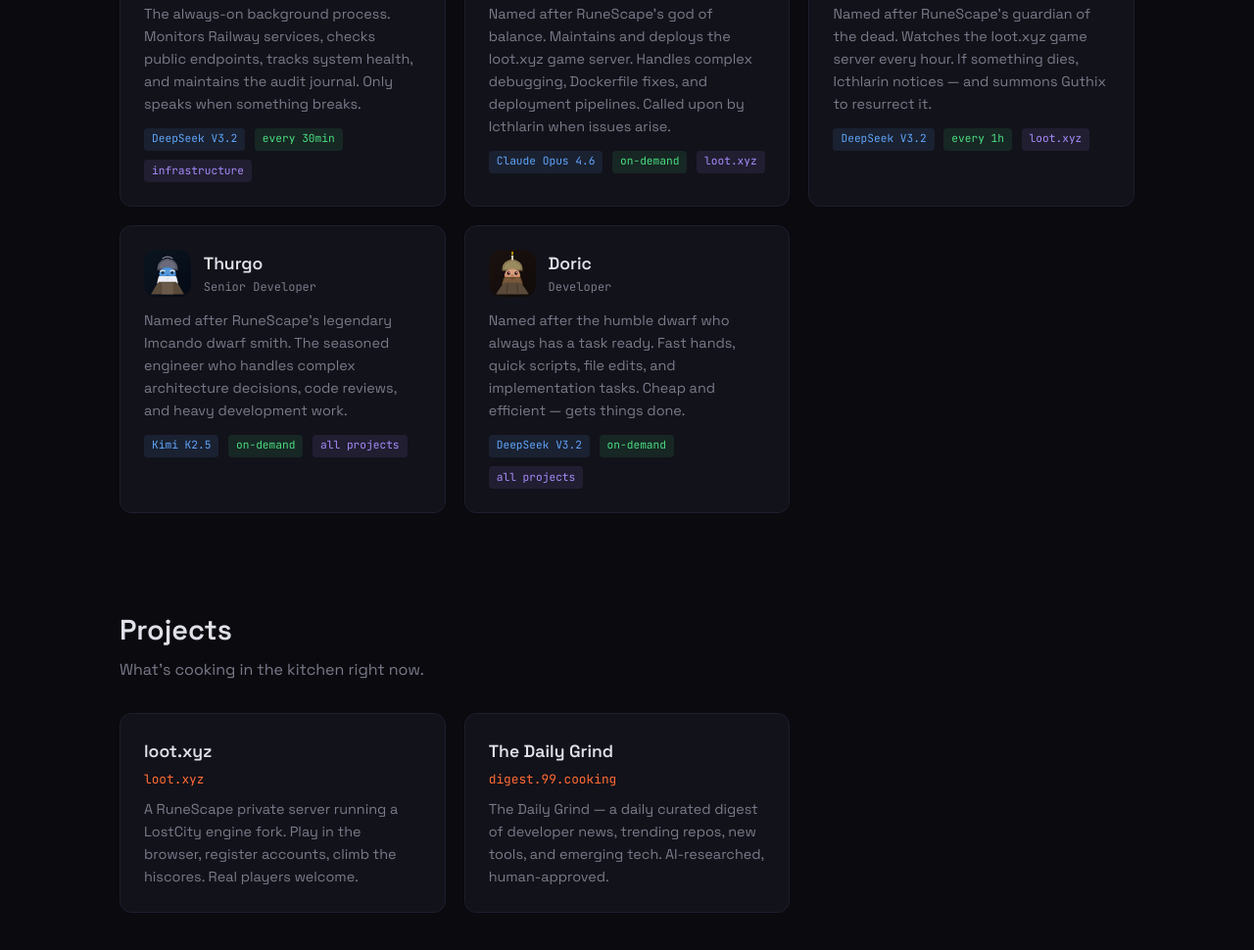
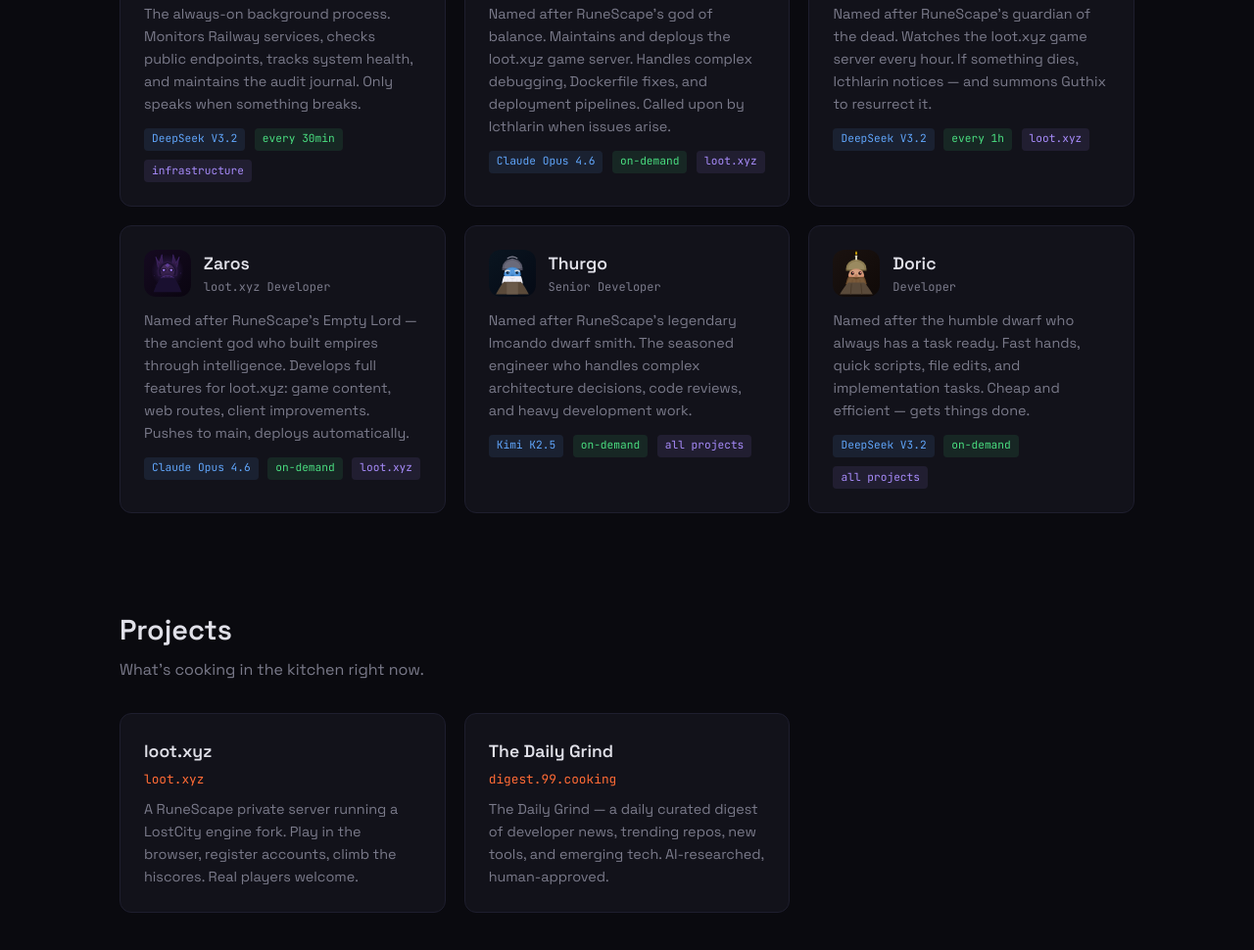
Before and after one commit to 99-cooking/99.cooking, a website: page index.html in a window 1280 px wide. Shown: the part 1172-2142 px from the top of the page at 98% size. Drawn offline with Linux system fonts and the light colour scheme.

Commit message:
Add Zaros — loot.xyz feature developer

```diff
--- a/index.html
+++ b/index.html
@@ -480,6 +480,25 @@
 
         <div class="agent-card">
           <div class="agent-header">
+            <div class="agent-icon"><img src="/avatars/zaros.svg" alt="Zaros"></div>
+            <div>
+              <div class="agent-name">Zaros</div>
+              <div class="agent-role">loot.xyz Developer</div>
+            </div>
+          </div>
+          <p class="agent-desc">
+            Named after RuneScape's Empty Lord — the ancient god who built empires through intelligence.
+            Develops full features for loot.xyz: game content, web routes, client improvements. Pushes to main, deploys automatically.
+          </p>
+          <div class="agent-meta">
+            <span class="tag model">Claude Opus 4.6</span>
+            <span class="tag schedule">on-demand</span>
+            <span class="tag scope">loot.xyz</span>
+          </div>
+        </div>
+
+        <div class="agent-card">
+          <div class="agent-header">
             <div class="agent-icon"><img src="/avatars/thurgo.svg" alt="Thurgo"></div>
             <div>
               <div class="agent-name">Thurgo</div>
```
Also changed, not shown: avatars/zaros.svg (added).
